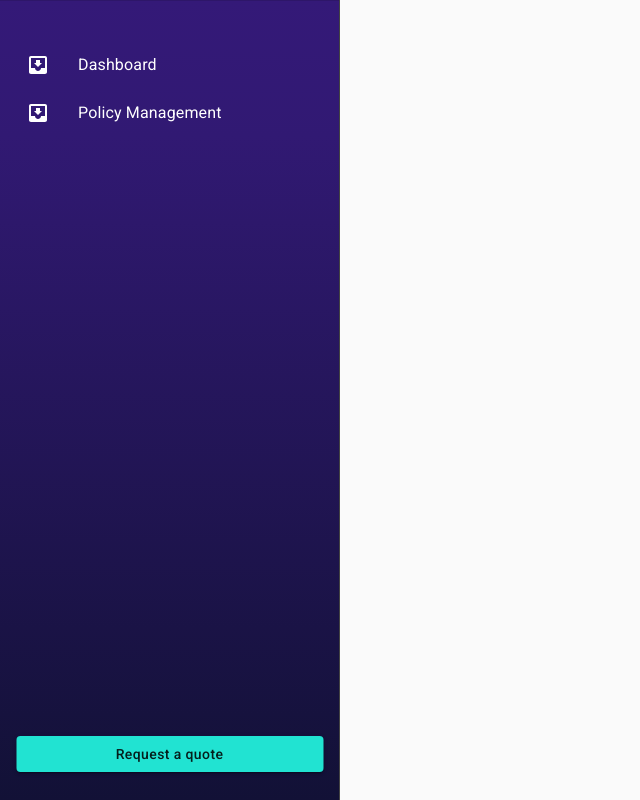
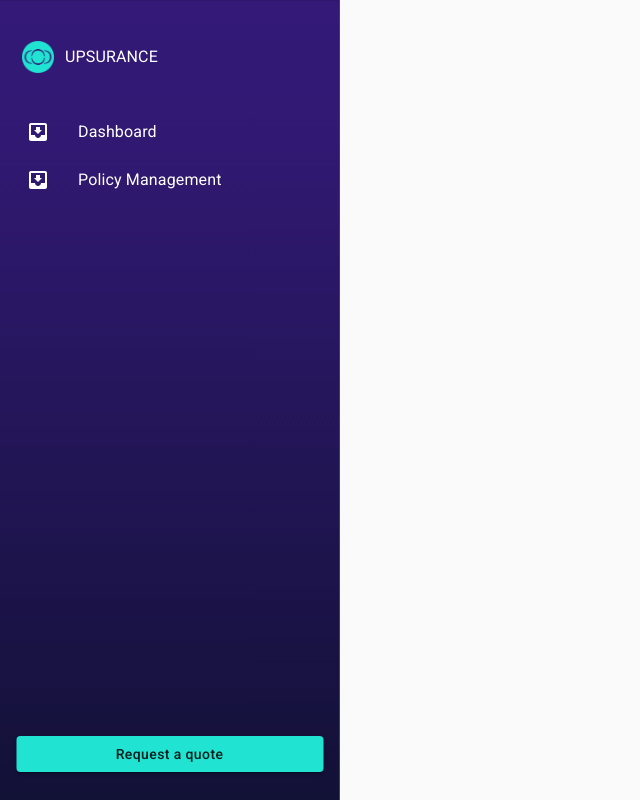
Before and after one commit to tayyabferozi/material-ui-thakas-sidebar, a React (Create React App) app: page / in a window 1280 px wide. Shown: the whole page, without its empty margins (0-640 px from the left). Built offline with nearby package versions, Linux system fonts and the light colour scheme.

Commit message:
final changes

```diff
--- a/src/components/Drawer.jsx
+++ b/src/components/Drawer.jsx
@@ -19,6 +19,7 @@ import InboxIcon from "@material-ui/icons/MoveToInbox";
 import MailIcon from "@material-ui/icons/Mail";
 import Button from "@material-ui/core/Button";
 import $ from "jquery";
+import { useEffect } from "react";
 
 const drawerWidth = 340;
 
@@ -141,7 +142,11 @@ export default function MiniDrawer() {
   const handleDrawerClose = () => {
     setOpen(false);
     $("#main").click();
-    console.log($("#main"));
+  };
+
+  const customDrawerClose = () => {
+    $("#main").click();
+    setCustomOpen(false);
   };
 
   const customDrawerOpen = () => {
@@ -156,6 +161,14 @@ export default function MiniDrawer() {
       return !prevState;
     });
   };
+
+  useEffect(() => {
+    if (customOpen) {
+      $("#policy-btn").addClass("active");
+    } else {
+      $("#policy-btn").removeClass("active");
+    }
+  }, [customOpen]);
 
   return (
     <div className={classes.root}>
@@ -211,7 +224,27 @@ export default function MiniDrawer() {
         </div> */}
         <Divider />
         <List className={clsx(classes.pt, classes.leftList)}>
-          <ListItem button className="left-list-item">
+          <ListItem
+            style={{ padding: 0, paddingLeft: "6px", marginBottom: "35px" }}
+          >
+            <ListItemIcon style={{ minWidth: "43px" }} classes={classes.icon}>
+              <img
+                src="./assets/logoG.png"
+                alt="logo"
+                style={{ width: "32px" }}
+              />
+            </ListItemIcon>
+            <ListItemText
+              style={{ fontWeight: 700 }}
+              className={clsx(classes.listItemText, "logo-text")}
+              primary="UPSURANCE"
+            />
+          </ListItem>
+          <ListItem
+            button
+            className="left-list-item"
+            onClick={customDrawerClose}
+          >
             <ListItemIcon style={{ minWidth: "52px" }} classes={classes.icon}>
               <InboxIcon style={{ fill: "#fff" }} />
             </ListItemIcon>
@@ -224,6 +257,7 @@ export default function MiniDrawer() {
             button
             className="left-list-item"
             onClick={customDrawerOpen}
+            id="policy-btn"
           >
             <ListItemIcon style={{ minWidth: "52px" }} classes={classes.icon}>
               <InboxIcon style={{ fill: "#fff" }} />
--- a/src/index.css
+++ b/src/index.css
@@ -33,6 +33,15 @@ code {
   background-color: #21e3d2 !important;
 }
 
+.logo-text {
+  opacity: 0;
+  transition: 0.4s ease;
+}
+
+.drawer-open .logo-text {
+  opacity: 1;
+}
+
 .drawer-open .last-list-item img {
   display: none;
 }
@@ -46,6 +55,10 @@ code {
 }
 
 .MuiListItem-button:hover {
+  background-color: rgba(255, 255, 255, 0.24) !important;
+}
+
+.MuiListItem-button.active {
   background-color: rgba(255, 255, 255, 0.24) !important;
 }
 
```
Also changed, not shown: public/assets/LogoG.png (added).
